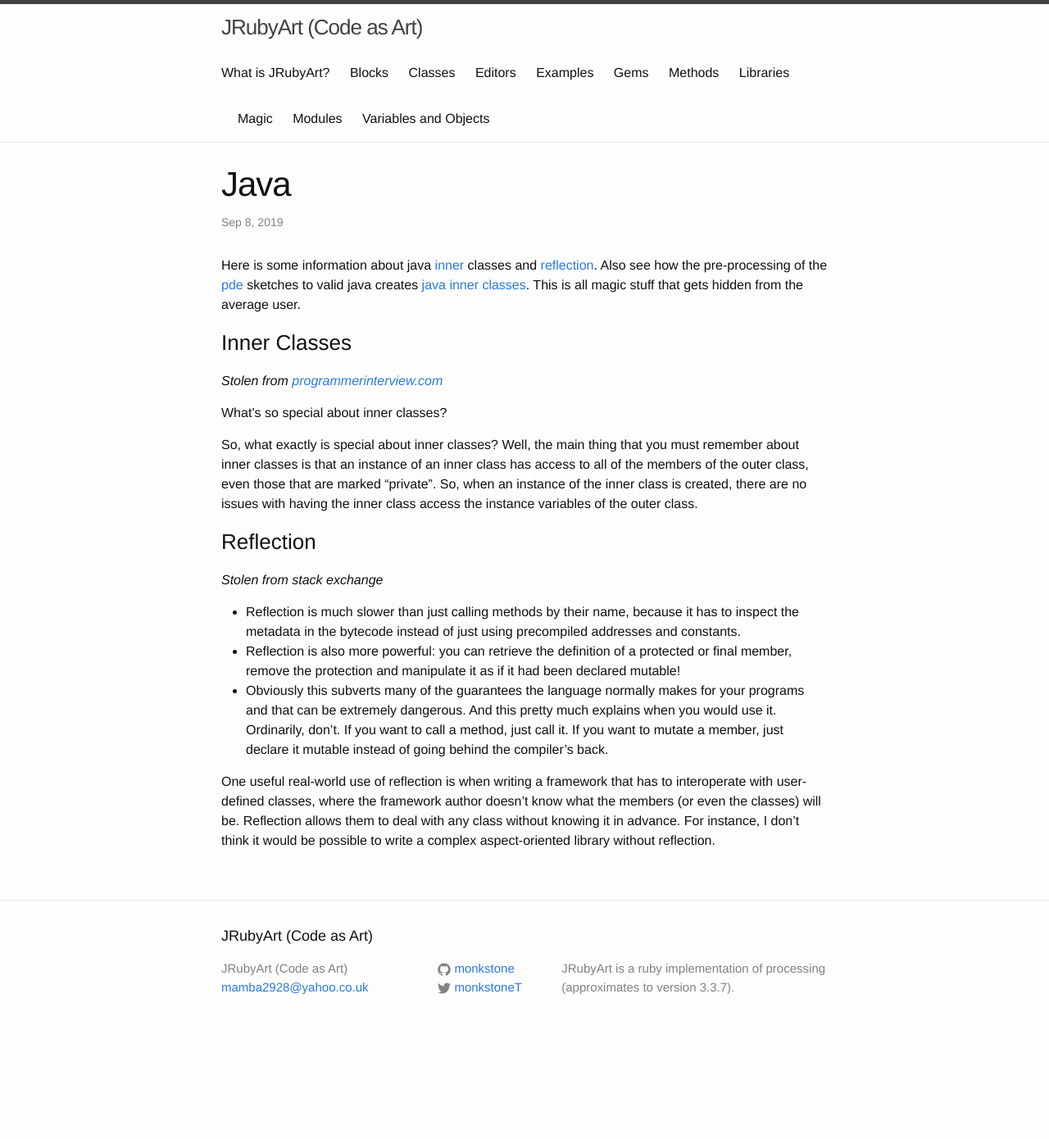
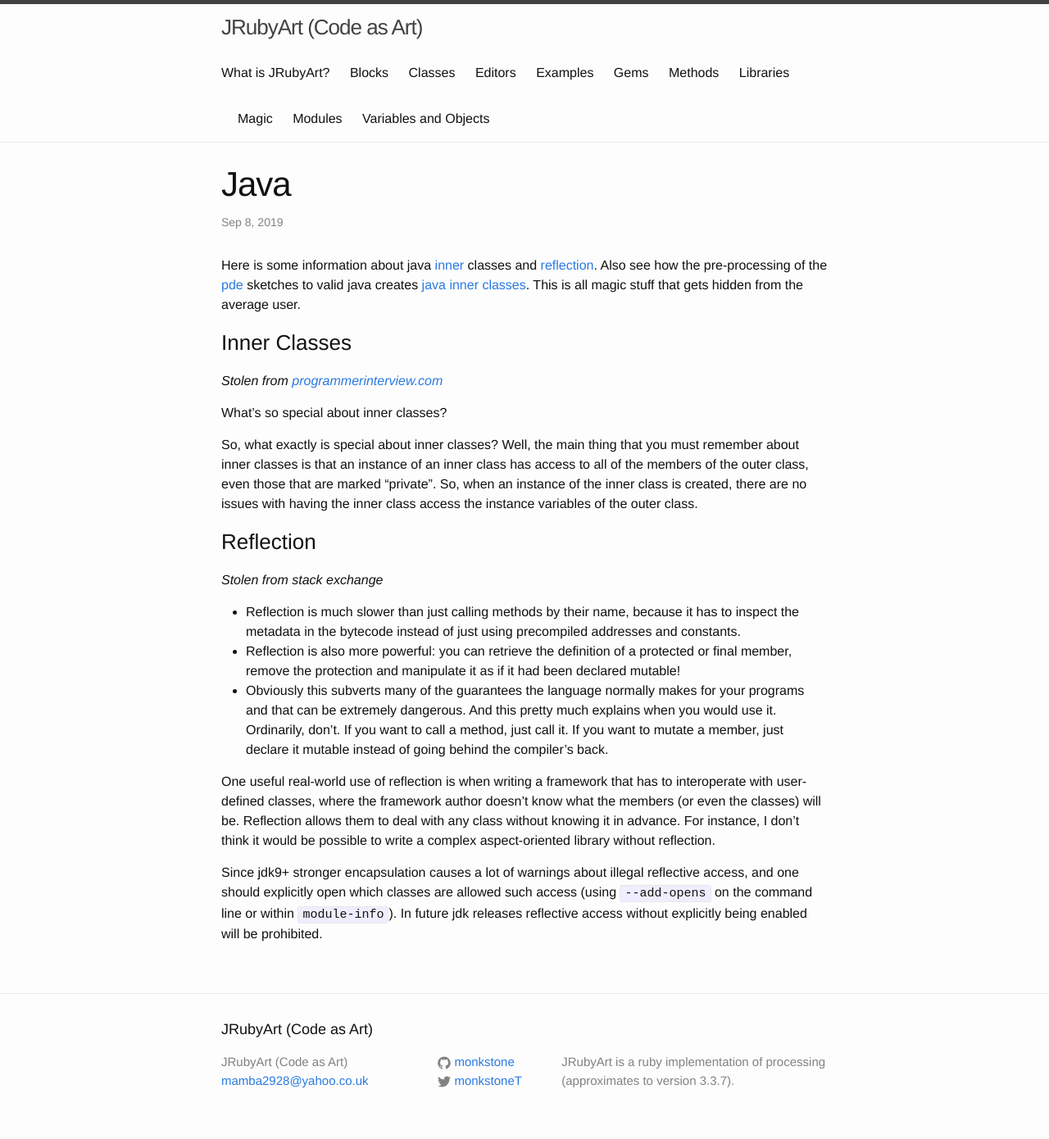
Before and after one commit to ruby-processing/JRubyArt, a Jekyll site: the page built from _magic/java.md, in a window 1280 px wide. Shown: the whole page at 82% size. Built offline with Jekyll 4.4.1, drawn with Linux system fonts in a browser that asks for light colours; before the commit the page ends 1276 px from its top, so only the background shows below that.

Commit message:
illegal reflective access

```diff
--- a/_magic/java.md
+++ b/_magic/java.md
@@ -24,6 +24,8 @@ And this pretty much explains when you would use it. Ordinarily, don't. If you w
 
 One useful real-world use of reflection is when writing a framework that has to interoperate with user-defined classes, where the framework author doesn't know what the members (or even the classes) will be. Reflection allows them to deal with any class without knowing it in advance. For instance, I don't think it would be possible to write a complex aspect-oriented library without reflection.
 
+Since jdk9+ stronger encapsulation causes a lot of warnings about illegal reflective access, and one should explicitly open which classes are allowed such access (using `--add-opens` on the command line or within `module-info`). In future jdk releases reflective access without explicitly being enabled will be prohibited.
+
 [reflection]:https://docs.oracle.com/javase/tutorial/reflect/
 [inner]:https://docs.oracle.com/javase/tutorial/java/javaOO/innerclasses.html
 [pde]:{{site.github.url}}/magic/processing.html
```
